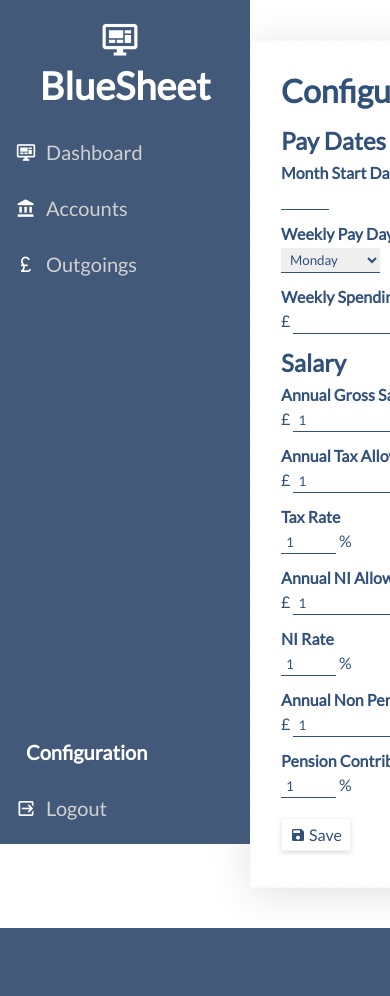
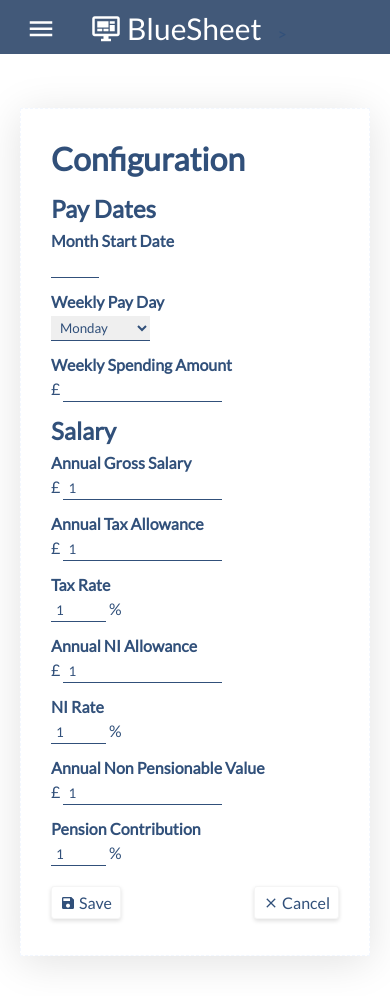
Before and after one commit to dullage/BlueSheet, a Flask app: template templates/configuration.html in a window 390 px wide; the page is wider, and only the part inside the window is pictured. Before the commit the page ends 928 px from the top of that part, so only its background shows below. Run offline with Flask 2, Linux system fonts and the light colour scheme; the template is opened without the code that fills it: values that come from a table or form of the project are taken from there, others are empty; data comes from the database, SQL or seed files in the repository; some libraries are stand-ins or nearby versions.

Commit message:
Responsive Improvements

```diff
--- /dev/null
+++ b/static/javascript.js
@@ -0,0 +1,8 @@
+function toggle_element_by_id(id) {
+    var x = document.getElementById(id);
+    if (x.style.display === "none" || x.style.display === "" || x.style.display === null) {
+      x.style.display = "block";
+    } else {
+      x.style.display = "none";
+    }
+  }
--- a/static/style.css
+++ b/static/style.css
@@ -41,7 +41,7 @@
     opacity: 0.1;
     z-index: -1;
 }
-@media screen and (max-width: 800px) {
+@media screen and (max-aspect-ratio: 8/10) {
     .login-outer img {
         width: 300%;
     }
@@ -272,6 +272,7 @@
     top: 0;
     background: #425979;
     overflow: hidden;
+    z-index: 1;
 }
 
 .navbar li a {
@@ -292,7 +293,6 @@
 }
 
 .navbar .mdi {
-    /* color: rgb(209, 209, 209); */
     color: white;
     margin: 0 10px 0 0;
 }
@@ -305,3 +305,43 @@
     color: white;
     font-weight: bold;
 }
+
+.navbar-banner {
+    display: none;
+    background-color: #425979;
+    height: 54px;
+    padding: 10px;
+}
+.navbar-banner span {
+    width: 100%;
+    padding: 16px 16px 16px 16px;
+    font-size: 30px;
+    color: white;
+}
+@media screen and (max-aspect-ratio: 8/10), (max-width: 870px) {
+    .navbar-banner {
+        display: block;
+    }
+    .hide-on-mobile {
+        display: none;
+    }
+    .main {
+        margin: 54px 0 0 0;
+    }
+    .navbar ul {
+        display: none;
+        width: 100%;
+        height: auto;
+        margin: 54px 0 0 0;
+    }
+    .navbar ul li:last-child {
+        position: initial;
+    }
+    .navbar ul li:nth-last-child(2) {
+        position: initial;
+    }
+
+    .grid-item {
+        margin: 20px;
+    }
+}
--- a/templates/base.html
+++ b/templates/base.html
@@ -10,7 +10,7 @@
 
   <meta name="description" content="Personal & Household Finance Planning.">
   <meta name="author" content="Adam Dullage">
-  <!-- <meta name="viewport" content="width=device-width, initial-scale=1.0"> -->
+  <meta name="viewport" content="width=device-width, initial-scale=0.75">
 
   <link rel="apple-touch-icon" sizes="180x180" href="{{ url_for('static', filename='apple-touch-icon.png') }}">
   <link rel="icon" type="image/png" sizes="32x32" href="{{ url_for('static', filename='favicon-32x32.png') }}">
@@ -25,14 +25,15 @@
   <link rel="stylesheet" href="{{ url_for('static', filename='style.css') }}">
 
   <script src="https://unpkg.com/masonry-layout@4/dist/masonry.pkgd.min.js"></script>
+  <script type="text/javascript" src="{{ url_for('static', filename='javascript.js') }}"></script>
 
 </head>
 
 <body>
 
   <div class="navbar">
-    <ul>
-      <li class="logo"><span class="mdi mdi-monitor-dashboard"></span><br>BlueSheet</li>
+    <ul id="links">
+      <li class="logo hide-on-mobile"><span class="mdi mdi-monitor-dashboard"><br>BlueSheet</span><br></li>
       <li><a href="{{ url_for('index') }}" {% if page == 'index' %}class="current-page"{% endif %}>
           <span class="mdi mdi-monitor-dashboard"></span>Dashboard
       </a></li>
@@ -53,6 +54,11 @@
     </ul>
   </div>
 
+  <div class="navbar-banner">
+    <a href="#" onclick="toggle_element_by_id('links');"><span class="mdi mdi-menu"></span></a>
+    <span class="mdi mdi-monitor-dashboard"> BlueSheet</span>>
+  </div>
+
   <div class="main">
     {% block content %}
     {% endblock %}
--- a/templates/index.html
+++ b/templates/index.html
@@ -2,7 +2,7 @@
 {% set page = 'index' %}
 {% block content %}
 
-<div class="grid" data-masonry='{ "itemSelector": ".grid-item", "columnWidth": 600, "isFitWidth": true }'>
+<div class="grid" data-masonry='{ "itemSelector": ".grid-item", "columnWidth": 580, "isFitWidth": true }'>
 
   <div class="grid-item">
     <h1>Outgoings</h1>
```
